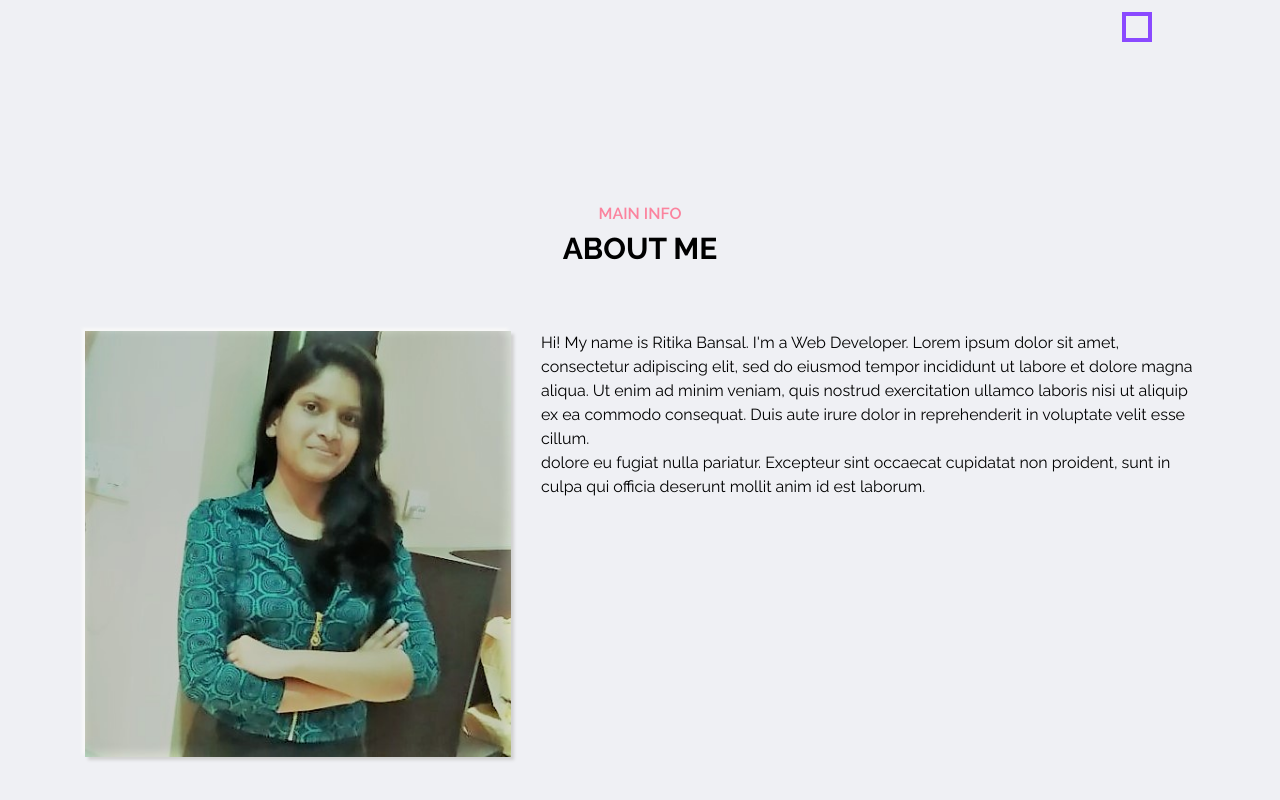
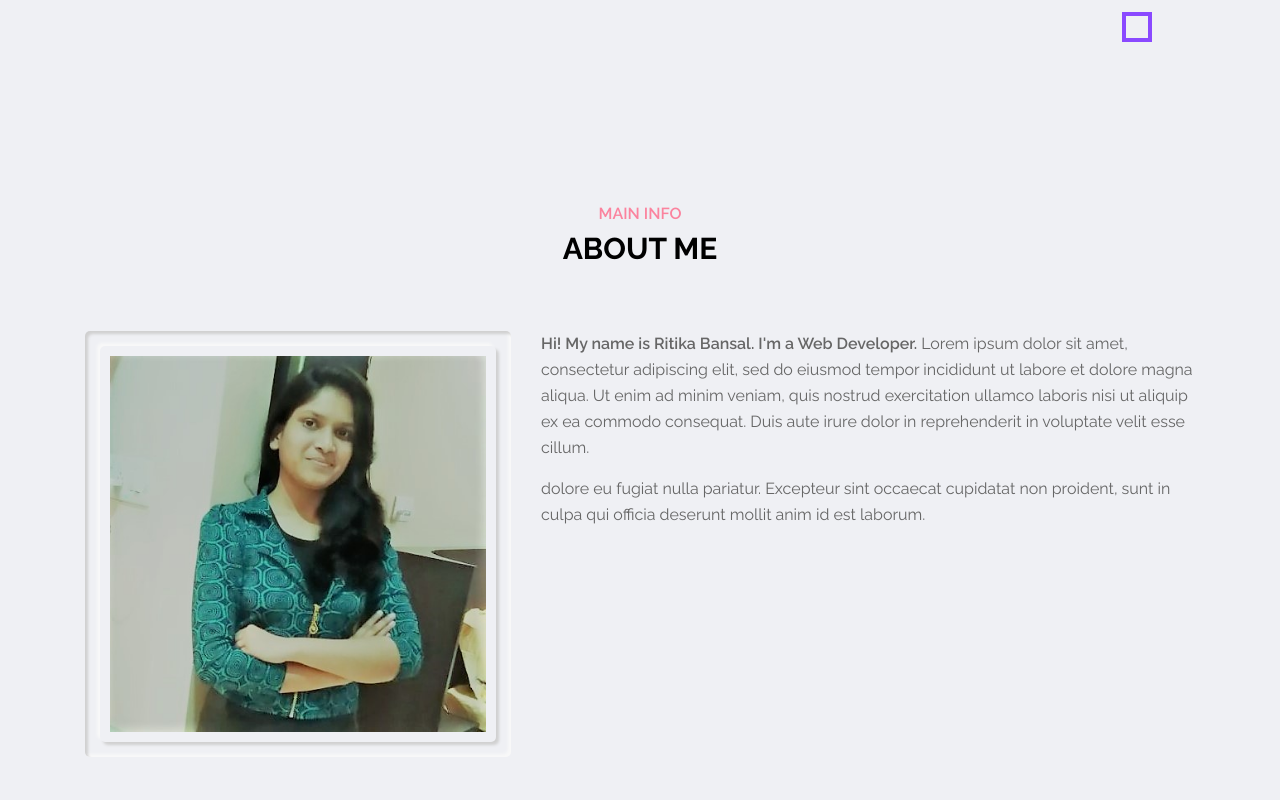
Before and after one commit to RitikaBansal312/Ritika_Bansal.github.io, a plain HTML site: page index.html in a window 1280 px wide. Shown: the part 678-1478 px from the top of the page. Drawn offline with Linux system fonts and the light colour scheme.

Commit message:
my portfolio

```diff
--- a/css/style.css
+++ b/css/style.css
@@ -418,8 +418,26 @@ about section
     max-width: 40%;
     padding: 0 15px;
 }
+.about-section .about-img .img-box{
+    padding: 15px;
+    border-radius: 5px;
+}
+.about-section .about-img .img-box img{
+    width: 100%;
+    border: 10px solid transparent;
+    border-radius: 5px;
+}
 .about-section .about-info{
     flex:0 0 60%;
     max-width: 60%;
     padding: 0 15px;
 }
+.about-section .about-info p{
+    font-size: 16px;
+    line-height: 26px;
+    margin-bottom: 15px;
+    color: var(--text-black-600);
+}
+.about-section .about-info span{
+    font-weight: 600;
+}
```
